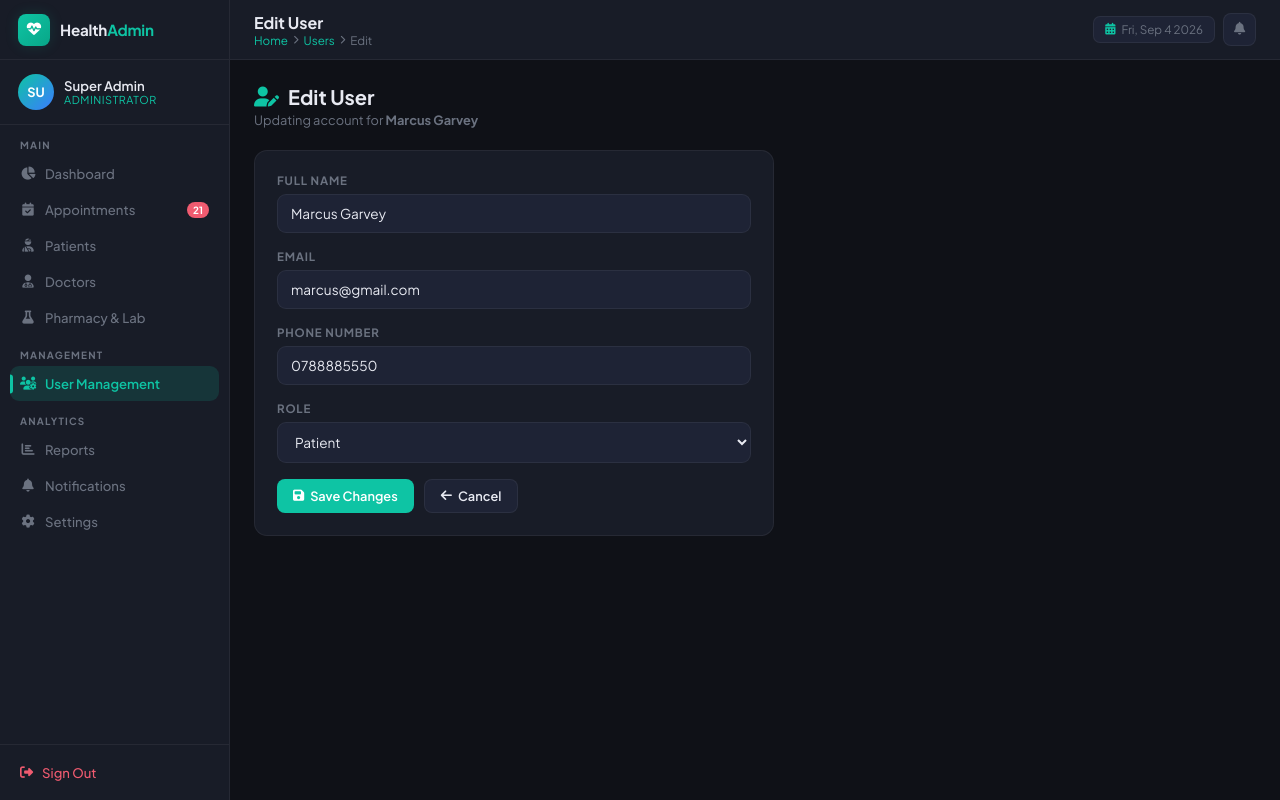
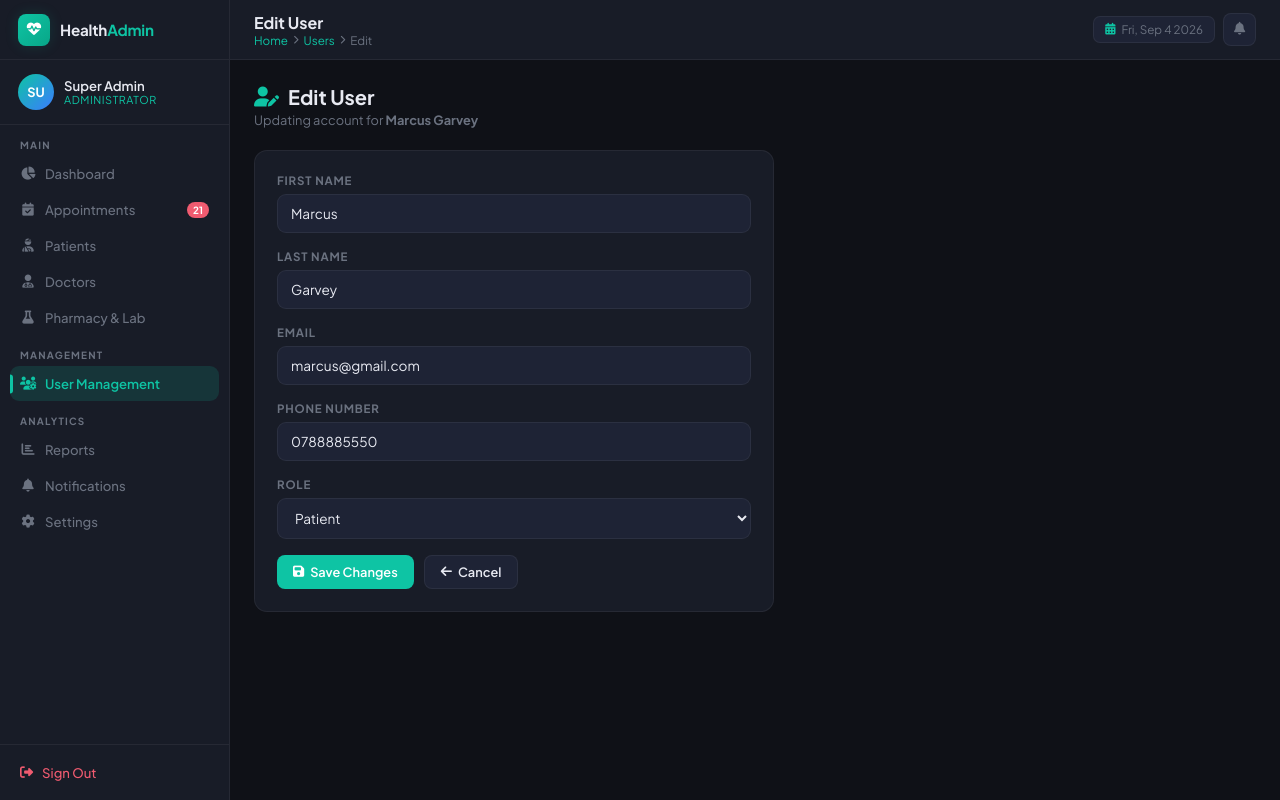
Before and after one commit to NziokiDennis/AfyaBora-Appointment-System, a PHP site: page /admin/edit_user.php?id=26 in a window 1280 px wide. Run offline with PHP 8.4, Linux system fonts and the light colour scheme; a user stored in the database is signed in; data comes from the database, SQL or seed files in the repository; both versions use the stored data as it was after the commit; data that the repository does not hold is empty.

Commit message:
Split users.full_name into first_name/last_name (supervisor feedback item)
Per supervisor feedback ("break down full name into first name,
etc"), adds real first_name/last_name columns to users, split from
the existing full_name data (first word -> first_name, remainder ->
last_name; verified against every existing row including a
three-word name).

full_name itself is kept as a GENERATED ALWAYS AS
(CONCAT_WS(' ', first_name, last_name)) STORED column rather than
removed outright, so the ~40 existing read sites across every portal
(dashboards, receipts, feedback, admin reports, etc.) continue
working unchanged -- only the 4 places that ever wrote full_name
needed updating: register.php, patients/update_profile.php,
admin/add_user.php, admin/edit_user.php. Each now collects/writes
first_name and last_name as separate fields instead.

Verified end-to-end with disposable test accounts: registration,
profile update, and both admin add/edit user flows all write correct
first_name/last_name with full_name computing correctly, across all
four portals with zero PHP errors, then all test data deleted by
exact ID. bilpham_outpatients_system.sql regenerated from the live
schema.

Co-Authored-By: Claude Sonnet 5 <noreply@anthropic.com>

```diff
--- a/admin/edit_user.php
+++ b/admin/edit_user.php
@@ -22,18 +22,19 @@ if (!$user) { header("Location: users.php"); exit; }
 $error = '';
 
 if ($_SERVER['REQUEST_METHOD'] === 'POST') {
-    $full_name = trim($_POST['full_name'] ?? '');
+    $first_name = trim($_POST['first_name'] ?? '');
+    $last_name  = trim($_POST['last_name'] ?? '');
     $email     = trim($_POST['email'] ?? '');
     $phone     = trim($_POST['phone_number'] ?? '');
     $role      = $_POST['role'] ?? 'patient';
     $specialization = ($role === 'doctor') ? trim($_POST['specialization'] ?? '') : null;
     if ($specialization === '') { $specialization = null; }
 
-    if (!$full_name || !$email) {
+    if (!$first_name || !$last_name || !$email) {
         $error = "Name and email are required.";
     } else {
-        $upd = $conn->prepare("UPDATE users SET full_name=?, email=?, phone_number=?, role=?, specialization=? WHERE user_id=?");
-        $upd->bind_param("sssssi", $full_name, $email, $phone, $role, $specialization, $user_id);
+        $upd = $conn->prepare("UPDATE users SET first_name=?, last_name=?, email=?, phone_number=?, role=?, specialization=? WHERE user_id=?");
+        $upd->bind_param("ssssssi", $first_name, $last_name, $email, $phone, $role, $specialization, $user_id);
         if ($upd->execute()) {
             header("Location: users.php?success=updated");
             exit;
@@ -85,9 +86,14 @@ if ($_SERVER['REQUEST_METHOD'] === 'POST') {
     <div class="ha-card" style="max-width:520px">
       <form method="POST">
         <div class="ha-form-group">
-          <label class="ha-label">Full Name</label>
-          <input type="text" name="full_name" class="ha-input"
-                 value="<?= htmlspecialchars($user['full_name']) ?>" required>
+          <label class="ha-label">First Name</label>
+          <input type="text" name="first_name" class="ha-input"
+                 value="<?= htmlspecialchars($user['first_name']) ?>" required>
+        </div>
+        <div class="ha-form-group">
+          <label class="ha-label">Last Name</label>
+          <input type="text" name="last_name" class="ha-input"
+                 value="<?= htmlspecialchars($user['last_name']) ?>" required>
         </div>
         <div class="ha-form-group">
           <label class="ha-label">Email</label>
```
Also changed, not shown: DESIGN_SYSTEM.md (+8 -0 lines), admin/add_user.php (+10 -5 lines), bilpham_outpatients_system.sql (+7 -5 lines), patients/update_profile.php (+16 -8 lines), register.php (+14 -7 lines).
